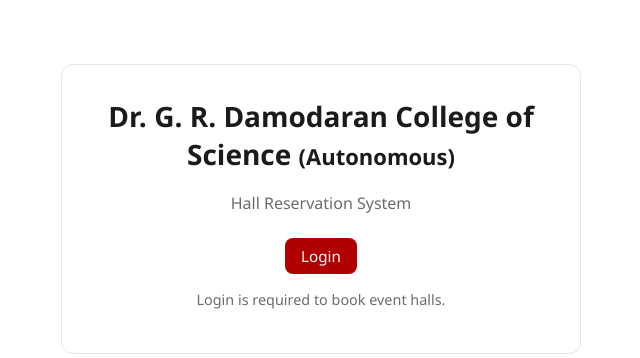
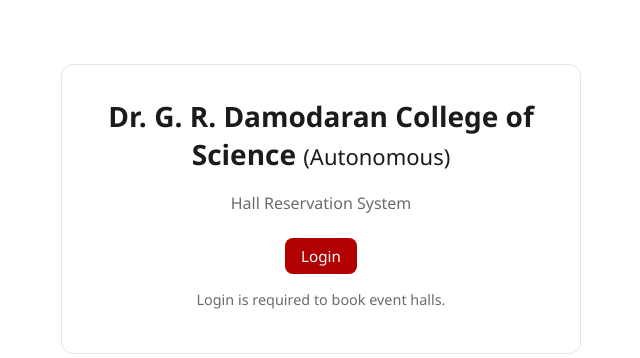
Before and after one commit to Keerthana-S-It/college-event-hall, a Flask app: page / in a window 1280 px wide. Shown: the part 52-410 px from the top of the page, without its empty margins (319-959 px from the left). Run offline with Flask 3, Linux system fonts and the light colour scheme.

Commit message:
updated changes

```diff
--- a/static/style.css
+++ b/static/style.css
@@ -184,7 +184,7 @@ body {
 }
 .login-heading-line2 {
     font-size: 22px;
-    font-weight: 600;
+    font-weight: 500;
 }
 .subtitle {
     text-align: center;
--- a/templates/book_hall.html
+++ b/templates/book_hall.html
@@ -29,7 +29,7 @@
                 <option value="Department of Psychology">Department of Psychology</option>
                 <option value="Department of Language">Department of Language</option>
                 <option value="Department of Physical Education">Department of Physical Education</option>
-                <option value="COE">Department of In-House Journal</option>
+                <option value="COE">COE</option>
             </select>
         </div>
         <div class="form-row">
```
Also changed, not shown: instance/event_booking.db.
